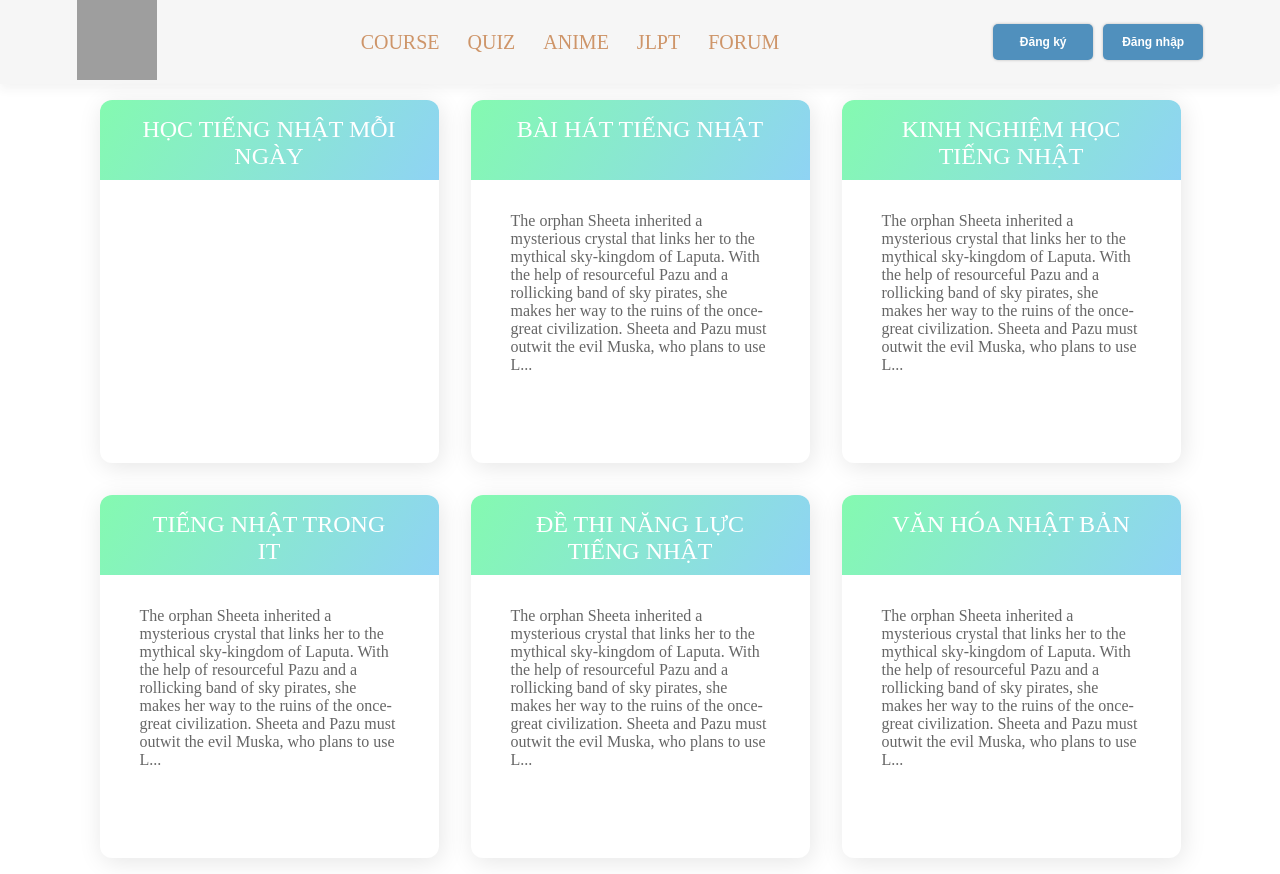
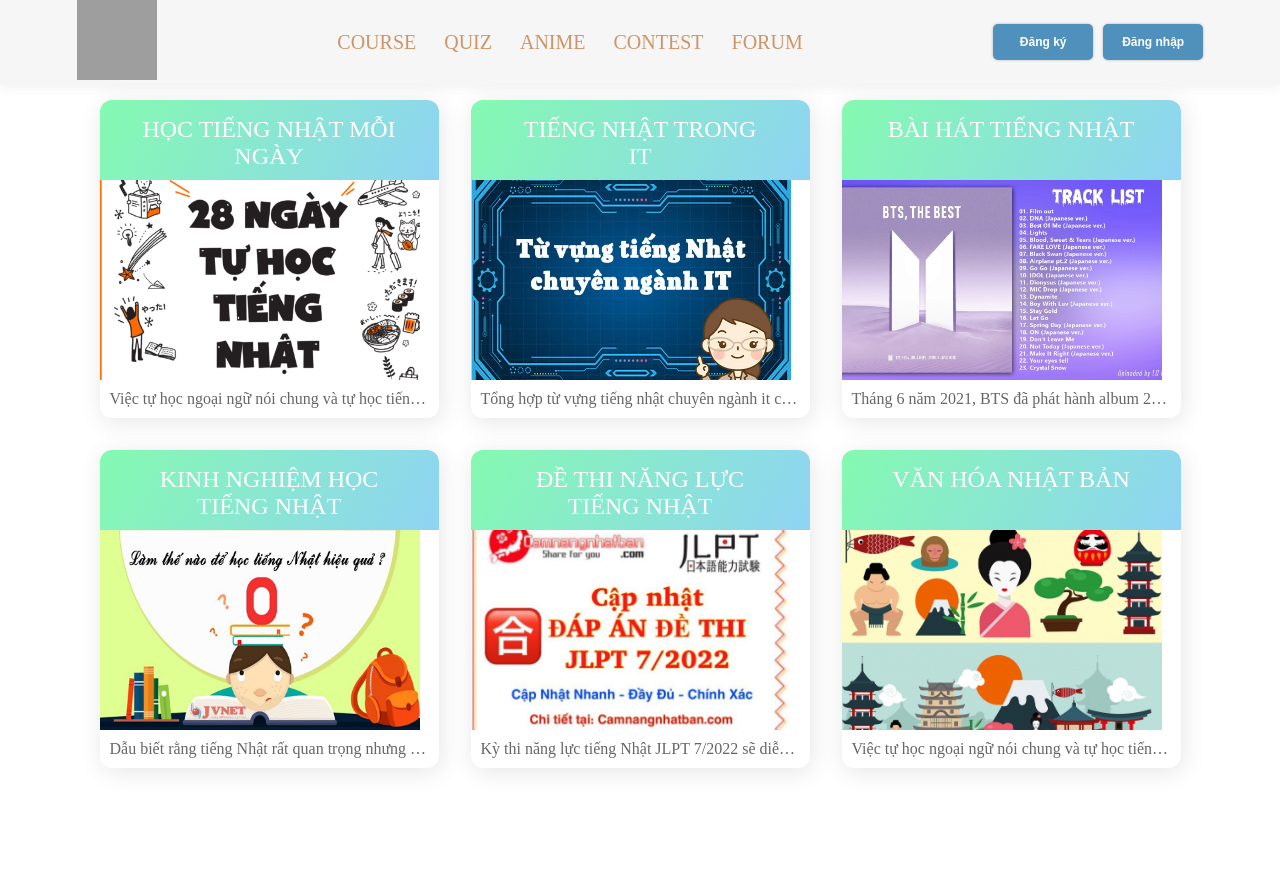
Before and after one commit to Kiet1618/Learning-japanese-online, a PHP site: page / in a window 1280 px wide. After the commit the page ends 772 px from the top, so only its background shows below. Run offline with PHP 8.4, Linux system fonts and the light colour scheme; grey boxes are pictures that could not be loaded.

Commit message:
upload home page

```diff
--- a/anime.html
+++ b/anime.html
@@ -15,7 +15,7 @@
 <body>
     <section class="header">
         <nav>
-            <a href=""><img src="https://mochidemy.com/kana/images/logo-1.webp" alt="logo"></a>
+            <a href=""><img src="https://img.icons8.com/fluent/2x/homer-simpson.png" alt="logo"></a>
             <div class="navBar">
                 <!-- <ul>
                 <li><a href="">home</a></li>
@@ -25,8 +25,8 @@
                 <li><a href="">contact</a></li>
             </ul> -->
                 <a href="course.html">course</a>
-                <a href="">quiz</a>
-                <a href="">anime</a>
+                <a href="quizz.html">quiz</a>
+                <a href="#">anime</a>
                 <a href="">jlpt</a>
                 <a href="">blogs</a>
                 <!-- <a href="">register</a>
--- a/course.html
+++ b/course.html
@@ -22,7 +22,7 @@
               <a href="#">course</a>
               <a href="quizz_main.html">quiz</a>
               <a href="anime.html">anime</a>
-              <a href="">jlpt</a>
+              <a href="">Contest</a>
               <a href="">blogs</a>
               <!-- <a href="">register</a>
               <a href="">login</a> -->
--- a/index.html
+++ b/index.html
@@ -1,11 +1,11 @@
 <!DOCTYPE html>
 <html lang="en">
   <head>
-    <meta charset="UTF-8">
-    <meta http-equiv="X-UA-Compatible" content="IE=edge">
-    <meta name="viewport" content="width=device-width, initial-scale=1.0">
+    <meta charset="UTF-8" />
+    <meta http-equiv="X-UA-Compatible" content="IE=edge" />
+    <meta name="viewport" content="width=device-width, initial-scale=1.0" />
     <title>Document</title>
-    <link rel="stylesheet" href="styles/styles.css">
+    <link rel="stylesheet" href="styles/styles.css" />
   </head>
   <body>
     <!-- <section class="header">
@@ -34,7 +34,11 @@
     </section> -->
     <section class="header">
       <nav>
-            <a href=""><img src="https://img.icons8.com/fluent/2x/homer-simpson.png" alt="logo"></a>
+        <a href="index.html"
+          ><img
+            src="https://img.icons8.com/fluent/2x/homer-simpson.png"
+            alt="logo"
+        /></a>
         <div class="navBar">
           <!-- <ul>
                 <li><a href="">home</a></li>
@@ -43,12 +47,22 @@
                 <li><a href="">blogs</a></li>
                 <li><a href="">contact</a></li>
             </ul> -->
+
+          <a href="course.html">course</a>
+          <a href="quizz_main.html">quiz</a>
+          <a href="anime.html">anime</a>
+          <a href="">contest</a>
+          <a href="">forum</a>
+          <!-- <a href="">register</a>
+
                 <a href="course.html">course</a>
                 <a href="quizz_main.html">quiz</a>
                 <a href="anime.html">anime</a>
                 <a href="">jlpt</a>
                 <a href="">forum</a>
-                <!-- <a href="">register</a>
+               <a href="">register</a>
+>>>>>> cd1e2a7f4b4d7b5885602332842211e03cfebe77
+
                 <a href="">login</a> -->
         </div>
         <div class="right">
@@ -60,65 +74,112 @@
     <section class="suggest">
       <div class="root">
         <div class="container">
+          <a href="https://mcbooks.vn/san-pham/28-ngay-tu-hoc-tieng-nhat/">
+            <div class="card">
+              <h1 class="card-title">học tiếng nhật mỗi ngày</h1>
+              <div class="image">
+                <img src="./img/hoc_tieng_nhat.png" alt="" />
+              </div>
+
+              <p class="card-content">
+                Việc tự học ngoại ngữ nói chung và tự học tiếng Nhật nói riêng
+                có một ưu điểm là giúp người học cảm thấy tự do, thoải mái với
+                việc học và không gây sự gò bó, căng thẳng. Tuy nhiên, cũng bởi
+                vậy mà nếu như không có một kế hoạch học tập cũng như định hướng
+                cụ thể thì người học thường rất dễ chán nản, trì hoãn, lúng túng
+                trong việc học và thậm chí là bỏ cuộc giữa chừng. Bởi vậy, việc
+                có những cuốn sách, tài liệu học tập giúp bạn có một lộ trình
+                học đúng đắn và chi tiết sẽ giúp rút ngắn thời gian cũng như
+                nâng cao hiệu quả học tập. Một khi đã xây dựng được thói quen tự
+                học và có một nền tảng kiến thức cơ bản thì việc học tiếng Nhật
+                sẽ trở nên dễ dàng hơn rất nhiều và giúp bạn tiếp tục phát triển
+                lên những level – trình độ cao hơn.
+              </p>
+            </div>
+          </a>
+          <a href="https://tokyodayroi.com/news/Tu-vung-tieng-Nhat-chuyen-nganh-cong-nghe-thong-tin-IT.500.html">
+            <div class="card">
+              <h1 class="card-title">tiếng nhật trong it</h1>
+              <div class="image">
+                <img src="./img/it.jpg" alt="" />
+              </div>
+
+              <p class="card-content">
+                Tổng hợp từ vựng tiếng nhật chuyên ngành it cơ bản thường dùng
+                trong công việc hàng ngày. Đây là vốn từ vựng tiếng Nhật về
+                ngành công nghệ thông tin mà trong quá trình làm việc mình tích
+                lũy được. Hy vọng sẽ có ích cho các bạn đang theo học ngành IT
+                để sang Nhật làm việc.
+              </p>
+            </div>
+          </a>
 
           <div class="card">
-                <h1 class="card-title">
+            <h1 class="card-title">bài hát tiếng nhật</h1>
+            <div class="image">
+              <img src="./img/bai_hat.jpg" alt="" />
+            </div>
 
-học tiếng nhật mỗi ngày
-
-                </h1>
             <p class="card-content">
-
+              Tháng 6 năm 2021, BTS đã phát hành album 23 bài hát bằng tiếng
+              Nhật. Album đã được bán với số lượng kỷ lục 572,000 bản, fan BTS
+              đang học...
             </p>
           </div>
           <div class="card">
-                <h1 class="card-title">
-                    bài hát tiếng nhật
+            <h1 class="card-title">kinh nghiệm học tiếng nhật</h1>
+            <div class="image">
+              <img src="./img/kinh_nghiem.jpg" alt="" />
+            </div>
 
-                </h1>
             <p class="card-content">
-                    The orphan Sheeta inherited a mysterious crystal that links her to the mythical sky-kingdom of Laputa. With the help of resourceful Pazu and a rollicking band of sky pirates, she makes her way to the ruins of the once-great civilization. Sheeta and Pazu must outwit the evil Muska, who plans to use L...
+              Dẫu biết rằng tiếng Nhật rất quan trọng nhưng làm sao để có thể
+              tiếp thu tốt kiến thức và nhanh chóng áp dụng vào thực tiễn mới là
+              vấn đề đáng quan tâm. Nếu bạn vẫn đang cảm thấy lo lắng vì chưa
+              biết cách làm sao để có thể nói thông, viết thạo tiếng Nhật thì
+              đừng nên bỏ qua những chia sẻ về phương pháp học tiếng Nhật hiệu
+              quả mà chúng tôi cung cấp sau đây.
             </p>
           </div>
+
           <div class="card">
-                <h1 class="card-title">
-                    kinh nghiệm học tiếng nhật
+            <h1 class="card-title">đề thi năng lực tiếng nhật</h1>
+            <div class="image">
+              <img src="./img/de_thi.jpg" alt="" />
+            </div>
 
-                </h1>
             <p class="card-content">
-                    The orphan Sheeta inherited a mysterious crystal that links her to the mythical sky-kingdom of Laputa. With the help of resourceful Pazu and a rollicking band of sky pirates, she makes her way to the ruins of the once-great civilization. Sheeta and Pazu must outwit the evil Muska, who plans to use L...
+              Kỳ thi năng lực tiếng Nhật JLPT 7/2022 sẽ diễn ra vào ngày
+              3/7/2022, và như mọi năm ngay sau khi có Đáp án Đề thi thì Cẩm
+              Nang Nhật Bản sẽ cập nhật ngay cho các bạn tại đây nhanh nhất có
+              thể
             </p>
           </div>
+
+
           <div class="card">
-                <h1 class="card-title">
-                    tiếng nhật trong it
+            <h1 class="card-title">văn hóa nhật bản</h1>
+            <div class="image">
+              <img src="./img/van_hoa.png" alt="" />
+            </div>
 
-                </h1>
             <p class="card-content">
-                    The orphan Sheeta inherited a mysterious crystal that links her to the mythical sky-kingdom of Laputa. With the help of resourceful Pazu and a rollicking band of sky pirates, she makes her way to the ruins of the once-great civilization. Sheeta and Pazu must outwit the evil Muska, who plans to use L...
-                </p>
-            </div>
-            <div class="card">
-                <h1 class="card-title">
-                    đề thi năng lực tiếng nhật
-
-                </h1>
-                <p class="card-content">
-                    The orphan Sheeta inherited a mysterious crystal that links her to the mythical sky-kingdom of Laputa. With the help of resourceful Pazu and a rollicking band of sky pirates, she makes her way to the ruins of the once-great civilization. Sheeta and Pazu must outwit the evil Muska, who plans to use L...
-                </p>
-            </div>
-            <div class="card">
-                <h1 class="card-title">
-                    văn hóa nhật bản
-
-                </h1>
-                <p class="card-content">
-                    The orphan Sheeta inherited a mysterious crystal that links her to the mythical sky-kingdom of Laputa. With the help of resourceful Pazu and a rollicking band of sky pirates, she makes her way to the ruins of the once-great civilization. Sheeta and Pazu must outwit the evil Muska, who plans to use L...
+              Việc tự học ngoại ngữ nói chung và tự học tiếng Nhật nói riêng có
+              một ưu điểm là giúp người học cảm thấy tự do, thoải mái với việc
+              học và không gây sự gò bó, căng thẳng. Tuy nhiên, cũng bởi vậy mà
+              nếu như không có một kế hoạch học tập cũng như định hướng cụ thể
+              thì người học thường rất dễ chán nản, trì hoãn, lúng túng trong
+              việc học và thậm chí là bỏ cuộc giữa chừng. Bởi vậy, việc có những
+              cuốn sách, tài liệu học tập giúp bạn có một lộ trình học đúng đắn
+              và chi tiết sẽ giúp rút ngắn thời gian cũng như nâng cao hiệu quả
+              học tập. Một khi đã xây dựng được thói quen tự học và có một nền
+              tảng kiến thức cơ bản thì việc học tiếng Nhật sẽ trở nên dễ dàng
+              hơn rất nhiều và giúp bạn tiếp tục phát triển lên những level –
+              trình độ cao hơn.
             </p>
           </div>
         </div>
       </div>
-
     </section>
   </body>
 </html>
--- a/quizz.html
+++ b/quizz.html
@@ -22,7 +22,7 @@
                 <a href="course.html">course</a>
                 <a href="quizz_main.html">quiz</a>
                 <a href="anime.html">anime</a>
-                <a href="">jlpt</a>
+                <a href="">contest</a>
                 <a href="">blogs</a>
                 <!-- <a href="">register</a>
                 <a href="">login</a> -->
--- a/quizz_main.html
+++ b/quizz_main.html
@@ -28,7 +28,7 @@
                 <a href="course.html">course</a>
                 <a href="#">quiz</a>
                 <a href="anime.html">anime</a>
-                <a href="">jlpt</a>
+                <a href="">contest</a>
                 <a href="">blogs</a>
                 <!-- <a href="">register</a>
                 <a href="">login</a> -->
--- a/styles/anime.css
+++ b/styles/anime.css
@@ -12,7 +12,7 @@
 
 .intro__course {
     padding: 8% 0;
-    background-image: url(https://marshallyin.com/wp-content/uploads/2020/03/background-image-5.png);
+    background-image: url(/img/intro__course__img.png);
     background-repeat: no-repeat;
     background-size: cover;
     background-position: left bottom;
--- a/styles/quizz.css
+++ b/styles/quizz.css
@@ -109,7 +109,7 @@
 
   .intro__course {
     padding: 8% 0;
-    background-image: url(https://marshallyin.com/wp-content/uploads/2020/03/background-image-5.png);
+    background-image: url(/img/intro__course__img.png);
     background-repeat: no-repeat;
     background-size: cover;
     background-position: left bottom;
@@ -140,7 +140,7 @@
 
 .intro__course {
   padding: 8% 0;
-  background-image: url(https://marshallyin.com/wp-content/uploads/2020/03/background-image-5.png);
+  background-image: url(/img/intro__course__img.png);
   background-repeat: no-repeat;
   background-size: cover;
   background-position: left bottom;
--- a/styles/quizz_main.css
+++ b/styles/quizz_main.css
@@ -13,7 +13,7 @@
 
 .intro__course {
     padding: 8% 0;
-    background-image: url(https://marshallyin.com/wp-content/uploads/2020/03/background-image-5.png);
+    background-image: url(/img/intro__course__img.png);
     background-repeat: no-repeat;
     background-size: cover;
     background-position: left bottom;
--- a/styles/styles.css
+++ b/styles/styles.css
@@ -73,18 +73,19 @@
 .suggest .root .container .card {
   margin: 16px;
   width: 339px;
-  height: 363px;
+  height: auto;
   background-color: #ffffff;
   border-radius: 12px;
   box-shadow: 2px 4px 25px rgba(0, 0, 0, 0.1);
   color: #666666;
+  cursor: pointer;
 }
 .suggest .root .container .card h1 {
   text-align: center;
   padding: 1rem 2.5rem;
   /* background-image: linear-gradient(120deg, #fbc2eb 0%, #a6c1ee 100%); */
   background-image: linear-gradient(120deg, #84fab0 0%, #8fd3f4 100%);
-  margin: 0 0 2rem 0;
+  margin: 0;
   font-size: 1.5rem;
   color: white;
   text-transform: uppercase;
@@ -95,6 +96,33 @@
   font-weight: 500;
 
 }
+.container a {
+  color: #292524;
+  text-decoration: none;
+  outline: none;
+}
 .suggest .root .container .card p {
-  padding: 0 40px 40px 40px;
+  padding: 10px;
+  white-space: nowrap;
+    overflow: hidden;
+    text-overflow: ellipsis;
+
 }/*# sourceMappingURL=styles.css.map */
+
+
+
+.image img {
+  width: 100%;
+  /* overflow: hidden; */
+  object-fit: cover;
+  height: 100%;
+  /* background-size: cover; */
+}
+.image {
+  width:320px;
+  height: 200px;
+  display: flex;
+  align-items: center;
+  flex-direction: column;
+  justify-content: center;
+}
```
Also changed, not shown: img/bai_hat.jpg (added), img/de_thi.jpg (added), img/hoc_tieng_nhat.png (added), img/it.jpg (added), img/kinh_nghiem.jpg (added), img/van_hoa.png (added). Lines whose indentation alone changed are shown as unchanged.
